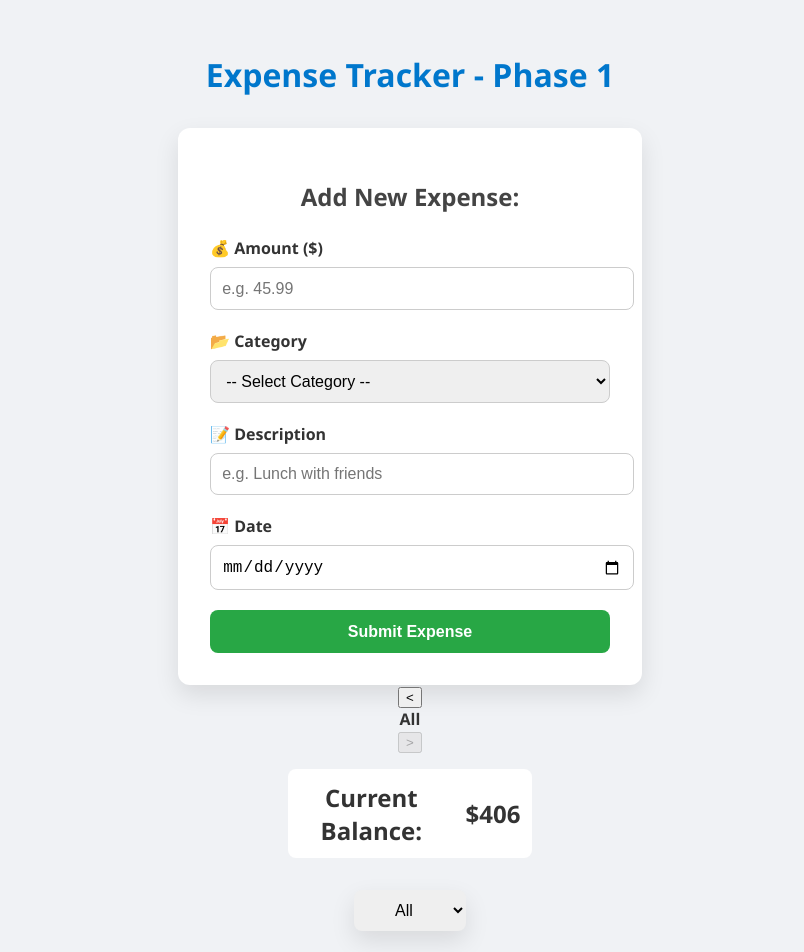
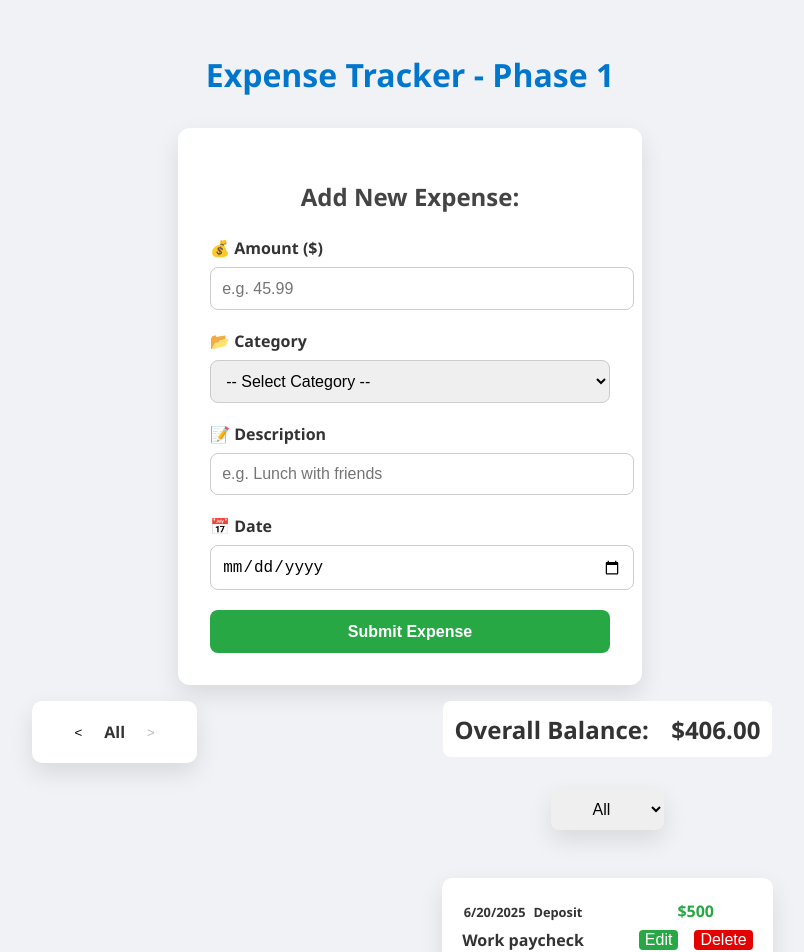
Before and after one commit to avnishsinha/Expense-Tracker-, a React (Create React App) app: page / in a window 1280 px wide. Shown: the top 952 px of the page, without its empty margins (230-1034 px from the left). Built offline with nearby package versions, Linux system fonts and the light colour scheme.

Commit message:
monthly affecting history

```diff
--- a/src/expenseCard.css
+++ b/src/expenseCard.css
@@ -1,4 +1,15 @@
 .body{
+  display: flex;
+  align-items: start;
+  justify-content: space-evenly;
+}
+.leftExpenseList{
+  display: flex;
+  flex-direction: column;
+  align-items: center;
+}
+
+.rightExpenseList{
   display: flex;
   flex-direction: column;
   align-items: center;
@@ -102,7 +113,6 @@ p {
   display: flex;
   margin: 1rem;
   background-color: #fff;
-  width: 20%;
   border-radius: 8px;
   align-items: center;
 
@@ -119,3 +129,22 @@ p {
   padding: 0.7rem;
   font-size: 1.25rem;
 }
+
+.month {
+    max-width: 400px;
+    display: flex;
+    margin: 1rem auto;
+    padding: 20px;
+    box-shadow: 0 10px 25px rgba(0, 0, 0, 0.1);
+    border-radius: 10px;
+    background-color: #fff;
+    justify-content: space-between;
+  }
+
+#prevMonth, #nextMonth {
+  margin-left: 1rem;
+  margin-right: 1rem;
+  border: 0;
+  background-color: #fff;
+  cursor: pointer;
+}
--- a/src/expenseCard.js
+++ b/src/expenseCard.js
@@ -2,11 +2,8 @@ import TestData from './testData';
 import { useState } from 'react';
 import './expenseCard.css';
 
+// One expense card
 function ExpenseCard({ amount, category, description, date }) {
-  // html for each expense card
-  // date                    amount of money
-  // description             buttons
-  // note: color of amount changes if it is deposited or withdrawing
   return (
     <div className="expenseCard">
       <div className="left">
@@ -32,24 +29,12 @@ function ExpenseCard({ amount, category, description, date }) {
   );
 }
 
-// list of expenses
+// List of all expenses
 function ExpenseList() {
-  // selected category for filters
   const [selectedCategory, setSelectedCategory] = useState('All');
-  const categories = ['All', ...new Set(TestData.map(item => item.category))];
 
-  // filter category
-  const filteredData =
-  // if all categories selected
-    selectedCategory === 'All'
-    // give all data
-      ? TestData
-    // else, give selected category
-      : TestData.filter(item => item.category === selectedCategory);
-
-  // month category
+  // Months list
   const currentDate = new Date();
-  // find prev 12 months
   const prevMonths = ['All'];
   for (let i = 0; i < 36; i++) {
     const date = new Date(currentDate.getFullYear(), currentDate.getMonth() - i);
@@ -57,54 +42,64 @@ function ExpenseList() {
     prevMonths.push(monthYear);
   }
 
-    // React state
-    const [months] = useState(prevMonths); // freeze the list
-    const [currentMonthIndex, setCurrentMonthIndex] = useState(0); // 0 = "All"
+  const [months] = useState(prevMonths);
+  const [currentMonthIndex, setCurrentMonthIndex] = useState(0);
   const selectedMonth = months[currentMonthIndex];
-  // logic to go to prev month
+
+  // Navigate months
   const goToPrevMonth = () => {
     if (currentMonthIndex < months.length - 1) {
       setCurrentMonthIndex(currentMonthIndex + 1);
     }
   };
-// logic to go to next month
   const goToNextMonth = () => {
     if (currentMonthIndex > 0) {
       setCurrentMonthIndex(currentMonthIndex - 1);
     }
   };
-  // balance math
-  const balance = TestData.reduce((sum, item) => {
-  // if deposited
+
+  // Filter data by selected category and month
+  const filteredData = TestData.filter(item => {
+    const itemDate = new Date(item.date);
+    const itemMonthYear = itemDate.toLocaleString('default', { month: 'long', year: 'numeric' });
+
+    const matchesMonth = selectedMonth === 'All' || itemMonthYear === selectedMonth;
+    const matchesCategory = selectedCategory === 'All' || item.category === selectedCategory;
+
+    return matchesMonth && matchesCategory;
+  });
+
+  // Dynamic categories from current filtered data
+  const categories = ['All', ...new Set(TestData.map(item => item.category))];
+
+  // Calculate balance based on full TestData (not filtered)
+  const balance = filteredData.reduce((sum, item) => {
     return item.category === 'Deposit'
-  // add amount
       ? sum + parseFloat(item.amount)
-  // else, remove
       : sum - parseFloat(item.amount);
   }, 0);
+
+
   return (
-
-// month           balance
-// pie chart?      expense history
     <div className="body">
       <div className="leftExpenseList">
-        <div className = "month">
+        <div className="month">
           <button id="prevMonth" onClick={goToPrevMonth} disabled={currentMonthIndex >= months.length - 1}>&lt;</button>
           <p>{selectedMonth}</p>
           <button id="nextMonth" onClick={goToNextMonth} disabled={currentMonthIndex <= 0}>&gt;</button>
         </div>
       </div>
-      <div className="RightExpenseList">
 
+      <div className="rightExpenseList">
+        <div className="currentBal">
+          <p>{selectedMonth === 'All' ? 'Overall' : selectedMonth} Balance:</p>
+          <p>${balance.toFixed(2)}</p>
         </div>
-      <div className="currentBal">
-        <p>Current Balance: </p>
-        <p>${balance}</p>
-      </div>
+
         <div className="filter">
-        <select className="categories"
+          <select
+            className="categories"
             value={selectedCategory}
-
             onChange={(e) => setSelectedCategory(e.target.value)}
           >
             {categories.map(cat => (
@@ -113,7 +108,6 @@ const goToNextMonth = () => {
               </option>
             ))}
           </select>
-
         </div>
 
         <dl>
@@ -128,8 +122,10 @@ const goToNextMonth = () => {
           ))}
         </dl>
       </div>
+    </div>
   );
 }
 
+
 export default ExpenseCard;
 export { ExpenseList };
--- a/src/testData.js
+++ b/src/testData.js
@@ -12,21 +12,21 @@ let TestData = [
     id: 1,
     amount: "500",
     category: "Deposit",
-    date: new Date(),
+    date: "2025-06-20",
     description: "Work paycheck"
   },
   {
     id: 2,
     amount: "7",
     category: "Food",
-    date: new Date(),
+    date: "2025-04-22",
     description: "Drink from Starbucks"
   },
   {
     id: 3,
     amount: "87",
     category: "Groceries",
-    date: new Date(),
+    date: "2025-07-02",
     description: "Weekly food groceries"
   }
 ];
```
Lines whose indentation alone changed are shown as unchanged.
